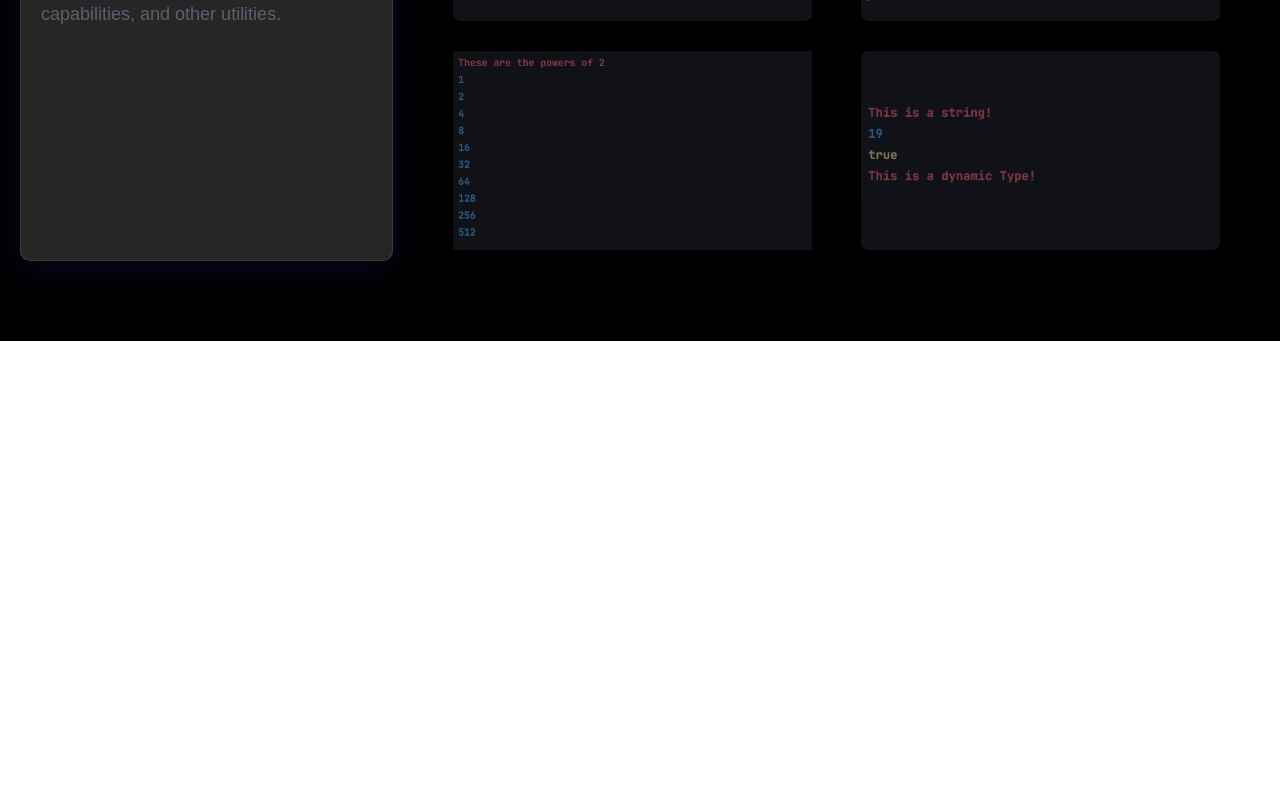
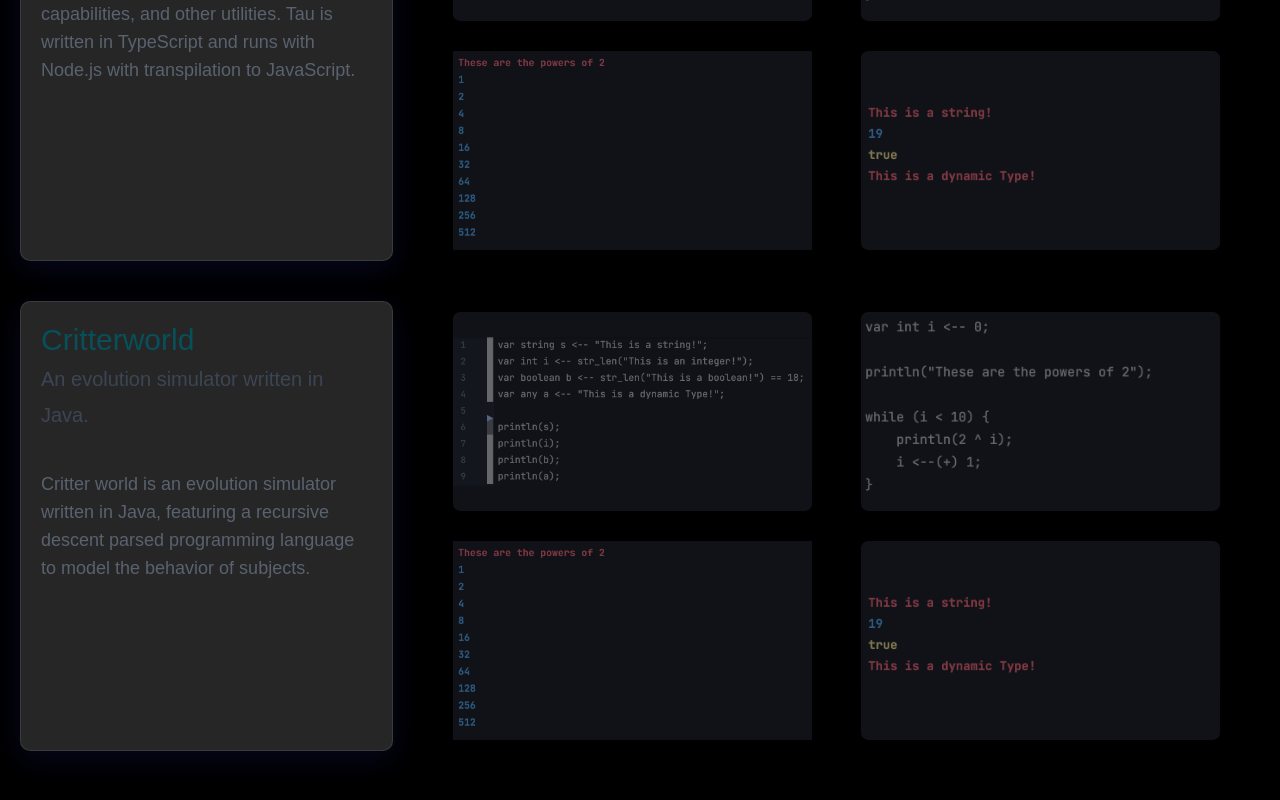
Before and after one commit to LambdaAK/Portfolio, a React (Vite) app: page /projects in a window 1280 px wide. Shown: the part 910-1710 px from the top of the page. Before the commit the page ends 1251 px from the top, so only its background shows below. Built offline with nearby package versions, Linux system fonts and the light colour scheme.

Commit message:
Added another section for Critterworld

```diff
--- a/src/pages/Projects.tsx
+++ b/src/pages/Projects.tsx
@@ -3,7 +3,7 @@ import Nav from "../components/Nav";
 import Project from "../components/Project";
 import "./css/Projects.css"
 
-const RBGScriptDescription:string = "RGBScript is a C-style, procedural programming language that supports **basic types**, **variables**, **functions**, and control structures. This language gets its name from the fact that it outputs programs and program results in a colorful, fun way."
+
 
 // transition handler for RGBScript
 const handleClickRGBScript = (e:SyntheticEvent) => {
@@ -115,9 +115,47 @@ export default function Projects() {
                             onClick={handleClickRGBScript}
                             >
                                 Tau <span className="text-xl text-slate-500"> <br/>A Discord bot written with Discord.js</span>
-                                <div className="mt-10 text-slate-400 text-lg">Tau is a fully-featured discord bot with music playing functionality, moderation capabilities, and other utilities.</div>
+                                <div className="mt-10 text-slate-400 text-lg">Tau is a fully-featured discord bot with music playing functionality, moderation capabilities, and other utilities.
+                                Tau is written in TypeScript and runs with Node.js with transpilation to JavaScript.</div>
                             </div>
                             <div id="RBGScript-project-pictures" className="col-span-2 grid grid-cols-2 grid-rows-2 gap-2 mr-5">
+                                <ProjectImage src={"/RGBScript/RGBScript-1.jpg"} alt={""} bg={"bg-ide"} xDir={1} yDir={1}/>
+                                <ProjectImage src={"/RGBScript/RGBScript-2.jpg"} alt={""} bg={"bg-ide"} xDir={-1} yDir={1}/>
+                                <ProjectImage src={"/RGBScript/RGBScript-3.jpg"} alt={""} bg={"bg-ide"} xDir={1} yDir={-1}/>
+                                <ProjectImage src={"/RGBScript/RGBScript-4.jpg"} alt={""} bg={"bg-ide"} xDir={-1} yDir={-1}/>
+                            </div>
+
+
+                    </div>
+
+
+                </div>
+
+                <div id="Critterworld-project" className="mt-10 mx-5">
+
+                    <div id="Critterworld-header" className="grid grid-cols-3">
+                        <div className="
+                            text-3xl
+                            text-blue
+                            transition transform
+                            opacity-60
+
+                            hover:translate-x-10
+                            hover:scale-125
+                            hover:opacity-90
+
+                            glassmorphism
+                            px-5 py-5 mr-10
+
+                            h-full
+
+                            "
+                            onClick={handleClickRGBScript}
+                            >
+                                Critterworld <span className="text-xl text-slate-500"> <br/>An evolution simulator written in Java.</span>
+                                <div className="mt-10 text-slate-400 text-lg">Critter world is an evolution simulator written in Java, featuring a recursive descent parsed programming language to model the behavior of subjects.</div>
+                            </div>
+                            <div id="Critterworld-project-pictures" className="col-span-2 grid grid-cols-2 grid-rows-2 gap-2 mr-5">
                                 <ProjectImage src={"/RGBScript/RGBScript-1.jpg"} alt={""} bg={"bg-ide"} xDir={1} yDir={1}/>
                                 <ProjectImage src={"/RGBScript/RGBScript-2.jpg"} alt={""} bg={"bg-ide"} xDir={-1} yDir={1}/>
                                 <ProjectImage src={"/RGBScript/RGBScript-3.jpg"} alt={""} bg={"bg-ide"} xDir={1} yDir={-1}/>
```
